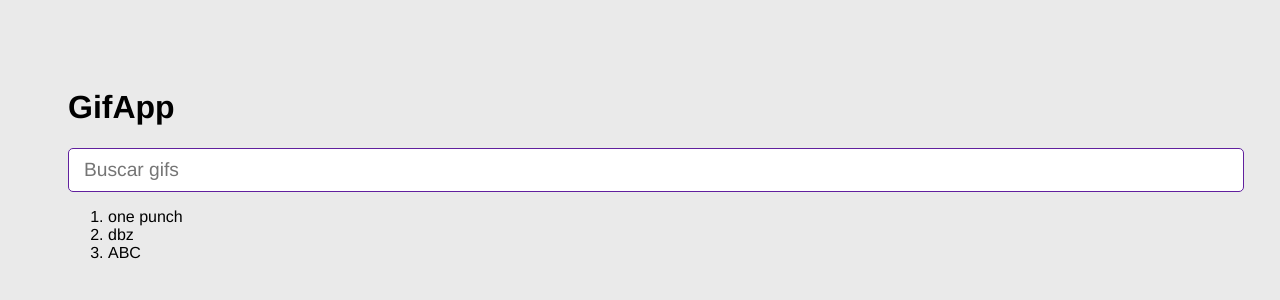
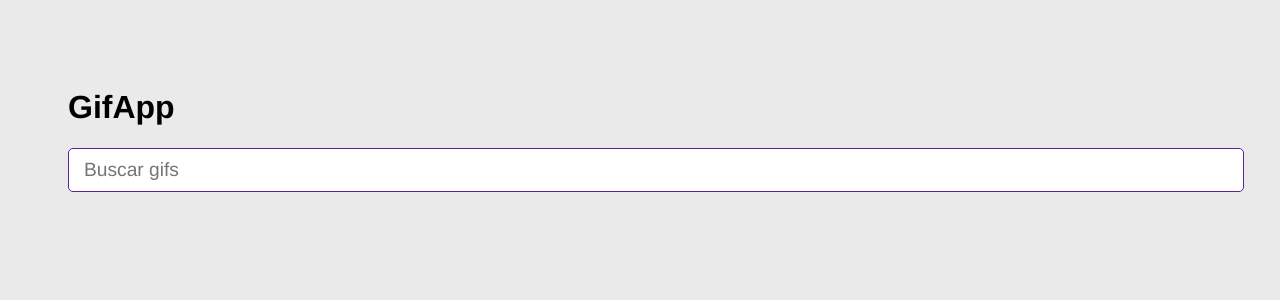
Before and after one commit to BryanParada/gifAppReact, a React (Vite) app: page / in a window 1280 px wide. Shown: the top 300 px of the page. Built offline with nearby package versions, Linux system fonts and the light colour scheme.

Commit message:
RS6 - GifGrid new component

```diff
--- a/src/GifApp.jsx
+++ b/src/GifApp.jsx
@@ -1,5 +1,6 @@
 import React, { useState } from 'react'
 import { AddCategory } from './components/AddCategory';
+import { GifGrid } from './components/GifGrid';
 //     ^^ esta importacion es opcional, ya viene por defecto
 
 export const GifApp = () => {
@@ -23,28 +24,26 @@
 
   return (
    <>
-          {/* titulo */}
           <h1> GifApp </h1>
 
-          {/* input */}
           <AddCategory
-          // setCategories={setCategories}
           onNewCategory= { valor => onAddCategory(valor)} //valor = event
-          // currentCategories={categories}
           />
 
 
-      {/* listado de gif */}
-      {/* <button onClick={onAddCategory}>Add</button> */}
+     {
+        categories.map( (category) => {
 
-    <ol>
-     { categories.map( category => {
-      return <li key={category}>{category}</li>
-     }) }
-      <li>ABC</li>
-    </ol>
+          <GifGrid
+            key={category}
+            category={category}
+          />
 
-      {/* gif item */}
+
+     })
+      }
+
+
 
    </>
   )
--- /dev/null
+++ b/src/components/GifGrid.jsx
@@ -0,0 +1,18 @@
+
+export const GifGrid = ({category}) => {
+
+    const gifs = [1,2,3];
+
+  return (
+    <>
+
+        <h3>{category}</h3>
+        {
+            gifs.map( gif =>(
+                <p>{gif}</p>
+            ))
+        }
+
+    </>
+  )
+}
```
